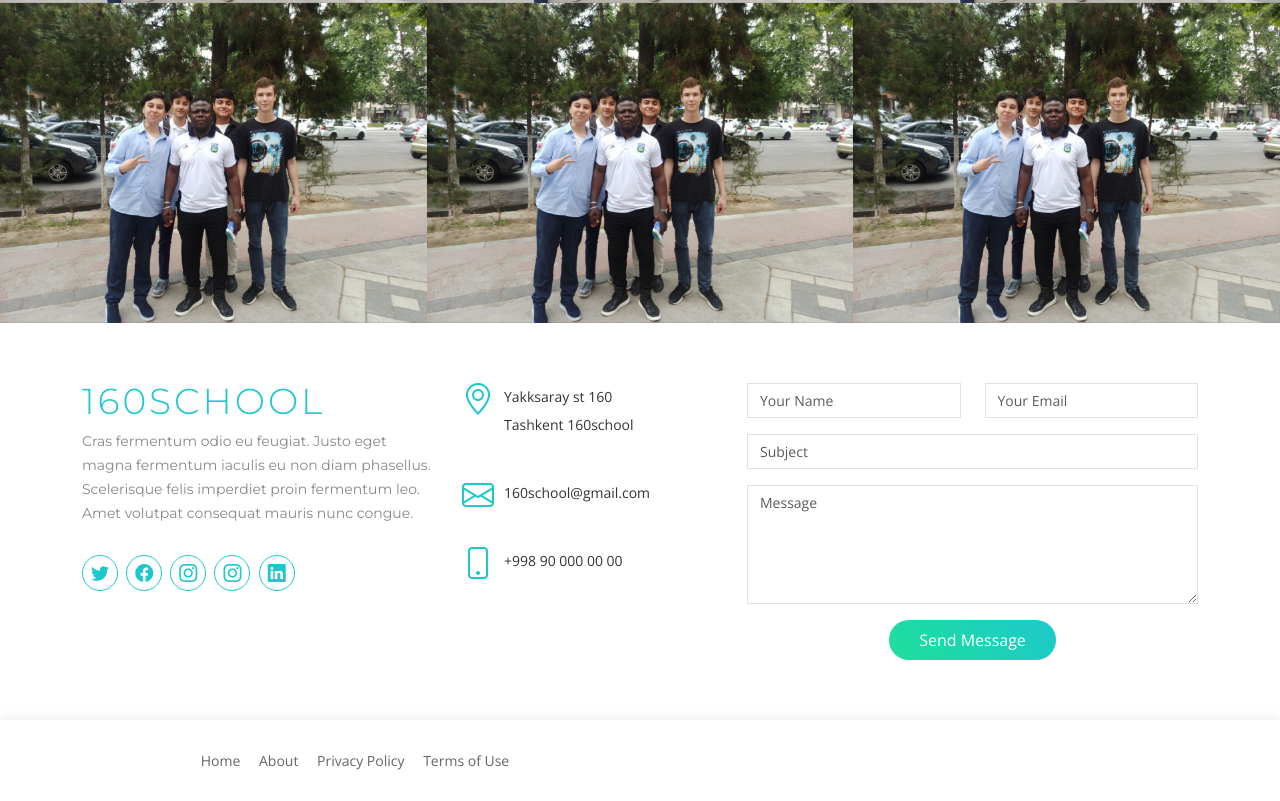
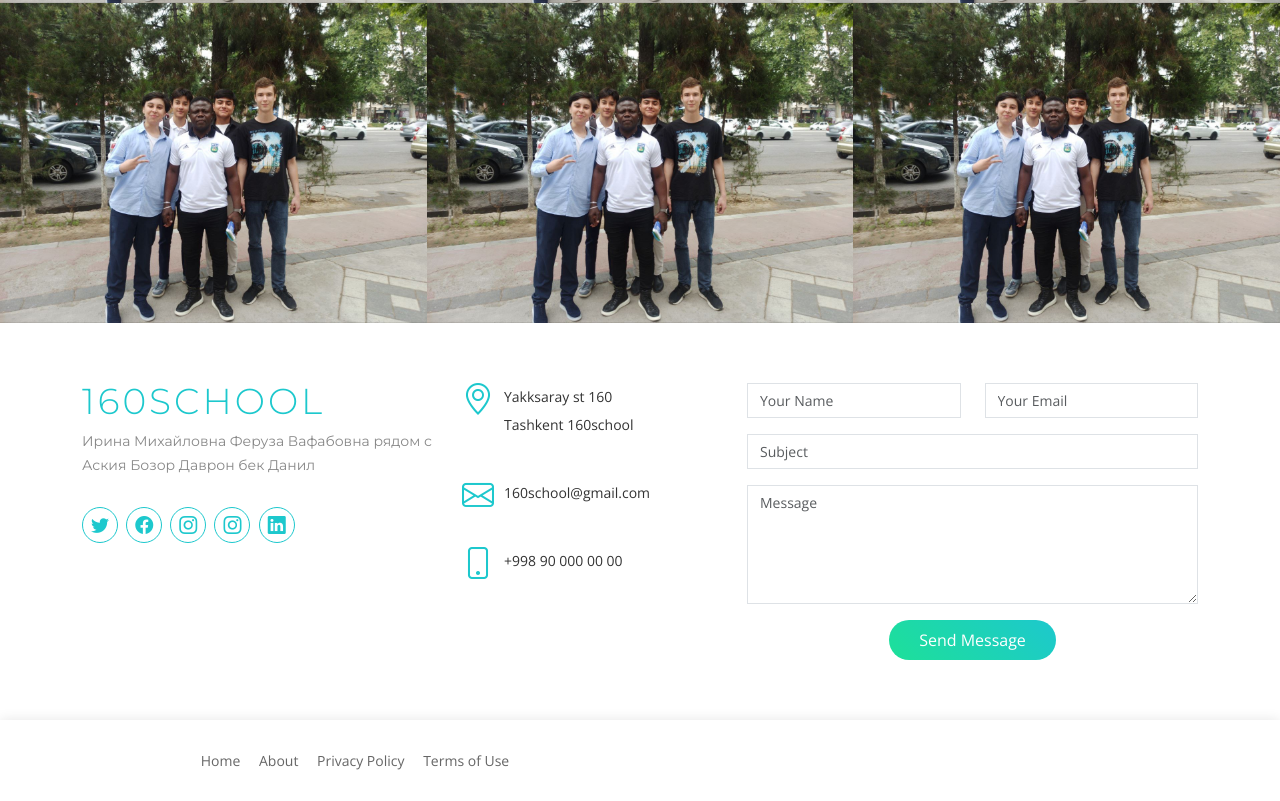
Before and after one commit to ShOmar1/160SHCOOL, a plain HTML site: page index.html in a window 1280 px wide. Shown: the part 4207-5008 px from the top of the page. Drawn offline with nearby package versions, Linux system fonts and the light colour scheme.

Commit message:
Update index.html

```diff
--- a/index.html
+++ b/index.html
@@ -390,7 +390,7 @@
           <div class="col-lg-4 col-md-4">
             <div class="contact-about">
               <h3>160school</h3>
-              <p>Cras fermentum odio eu feugiat. Justo eget magna fermentum iaculis eu non diam phasellus. Scelerisque felis imperdiet proin fermentum leo. Amet volutpat consequat mauris nunc congue.</p>
+              <p>Ирина Михайловна Феруза Вафабовна рядом с Аския Бозор Даврон бек Данил </p>
               <div class="social-links">
                 <a href="https://instagram.com/_daylight1_?igshid=MWZjMTM2ODFkZg==" class="twitter"><i class="bi bi-twitter"></i></a>
                 <a href="https://instagram.com/_daylight1_?igshid=MWZjMTM2ODFkZg==" class="facebook"><i class="bi bi-facebook"></i></a>
```
